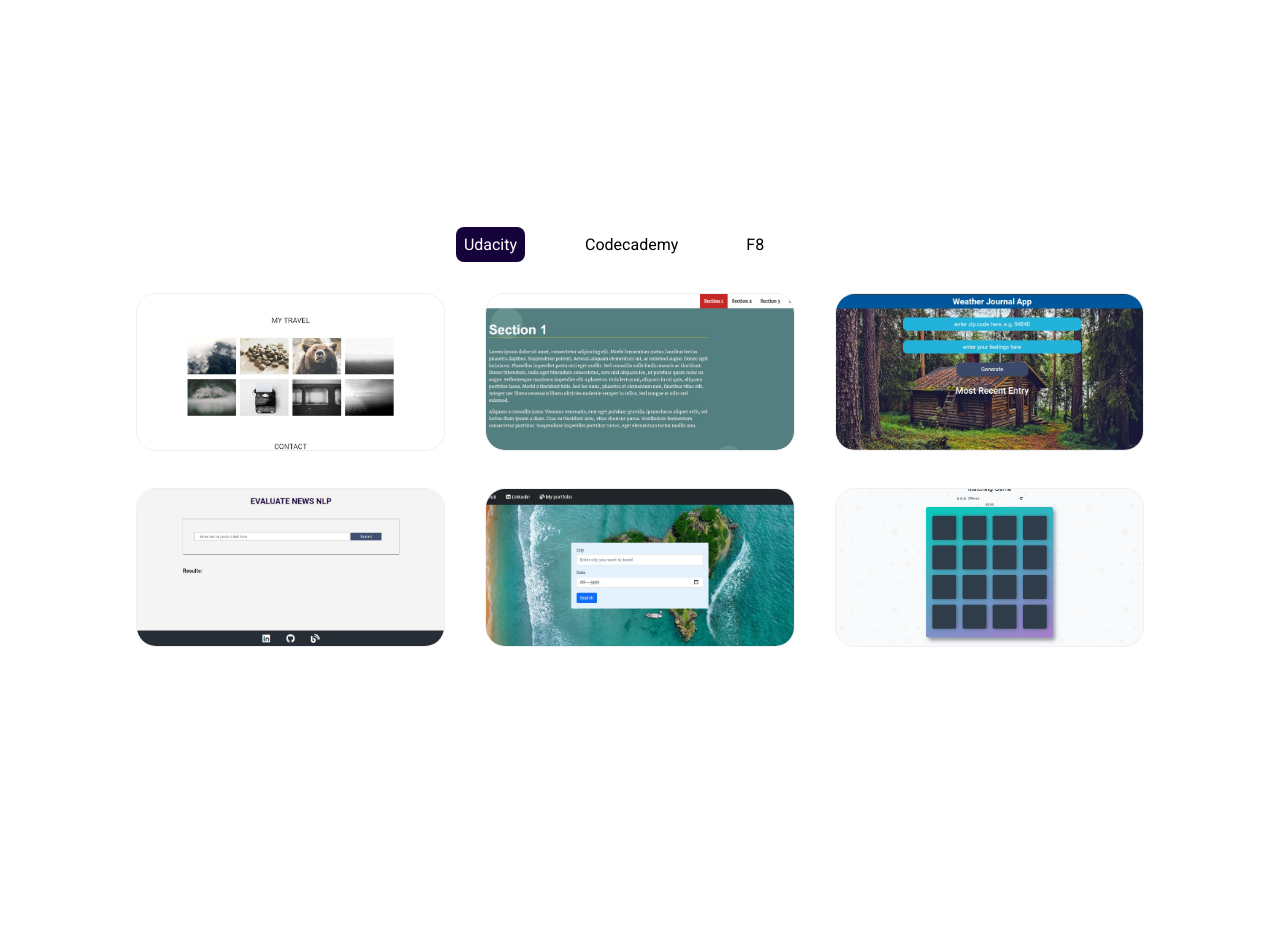
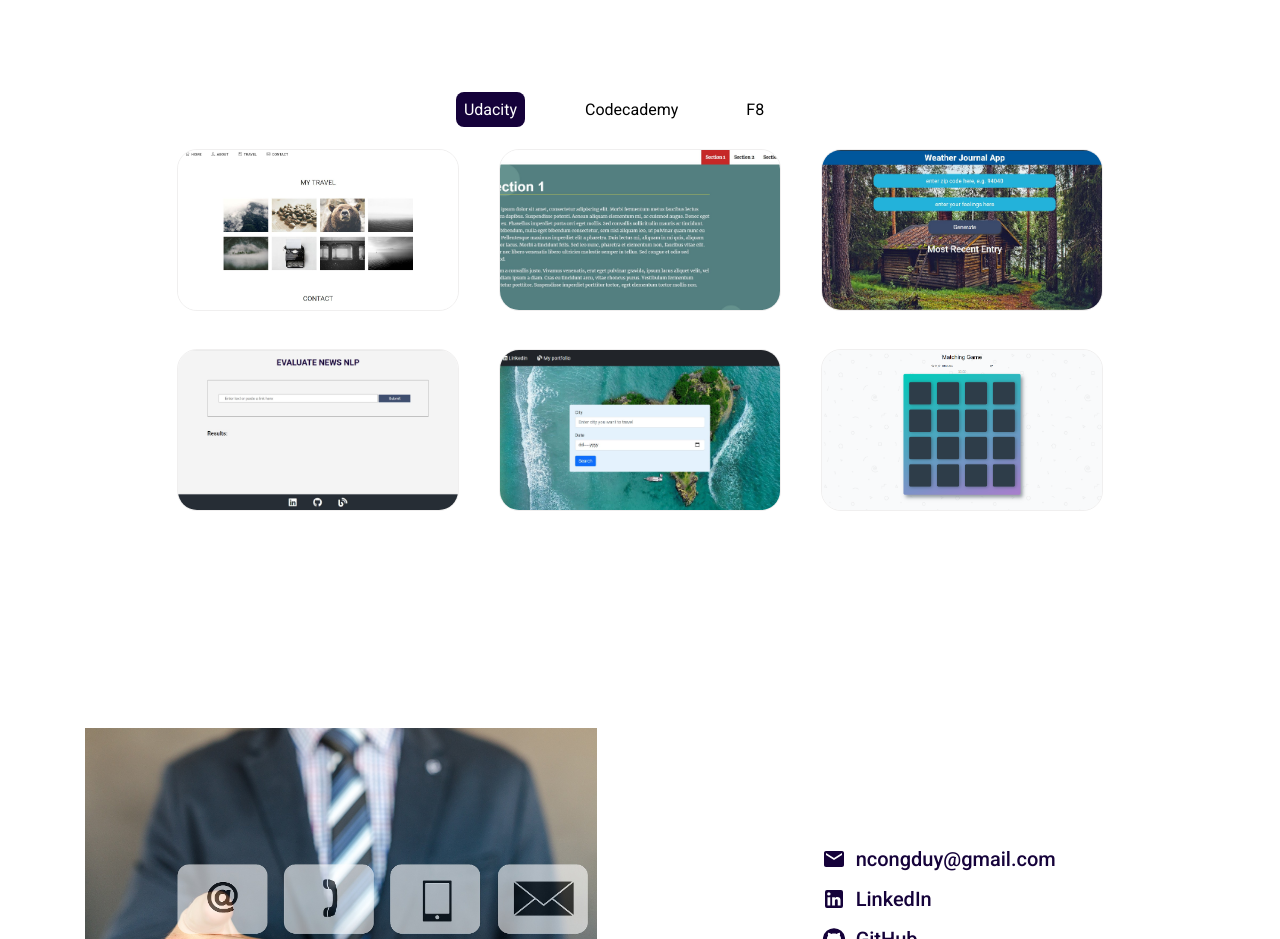
Before and after one commit to ncongduy/myPortfolio, a React (Create React App) app: page / in a window 1280 px wide. Shown: the part 880-1819 px from the top of the page. Built offline with nearby package versions, Linux system fonts and the light colour scheme.

Commit message:
fix: fix bug UI in Portfolio component

```diff
--- a/src/components/portfolio/portfolio.scss
+++ b/src/components/portfolio/portfolio.scss
@@ -6,7 +6,6 @@
 	flex-direction: column;
 	align-items: center;
 	justify-content: center;
-    height: $height;
 	padding-top: 80px;
 
 	ul {
@@ -23,43 +22,29 @@
 	}
 
 	.container {
-        width: 100%;
+		max-width: 1024px;
+		min-height: 400px;
+
 		display: flex;
 		flex-wrap: wrap;
-        align-items: center;
+		align-items: flex-start;
 		justify-content: center;
 
-        @include mobile {
-            height: 80%;
-        }
-
-        @include tablet {
-            height: 80%;
-        }
-
 		.item {
-            width: 24%;
-            height: 40%;
+			width: 280px;
+			height: 160px;
 			border-radius: 20px;
 			border: 1px solid rgb(240, 239, 239);
 			margin: 10px 20px;
+
 			display: flex;
 			align-items: center;
 			justify-content: center;
 			color: #fff;
+
 			position: relative;
 			transition: all 0.5s ease;
 			cursor: pointer;
-
-            @include mobile {
-                width: 33%;
-                height: 22%;
-            }
-
-            @include tablet {
-                width: 33%;
-                height: 22%;
-            }
 
 			h3 {
 				position: absolute;
```
Also changed, not shown: src/App.jsx (+4 -4 lines), 2 other files (tests, documents, lock files or other folders). Lines whose indentation alone changed are shown as unchanged.
